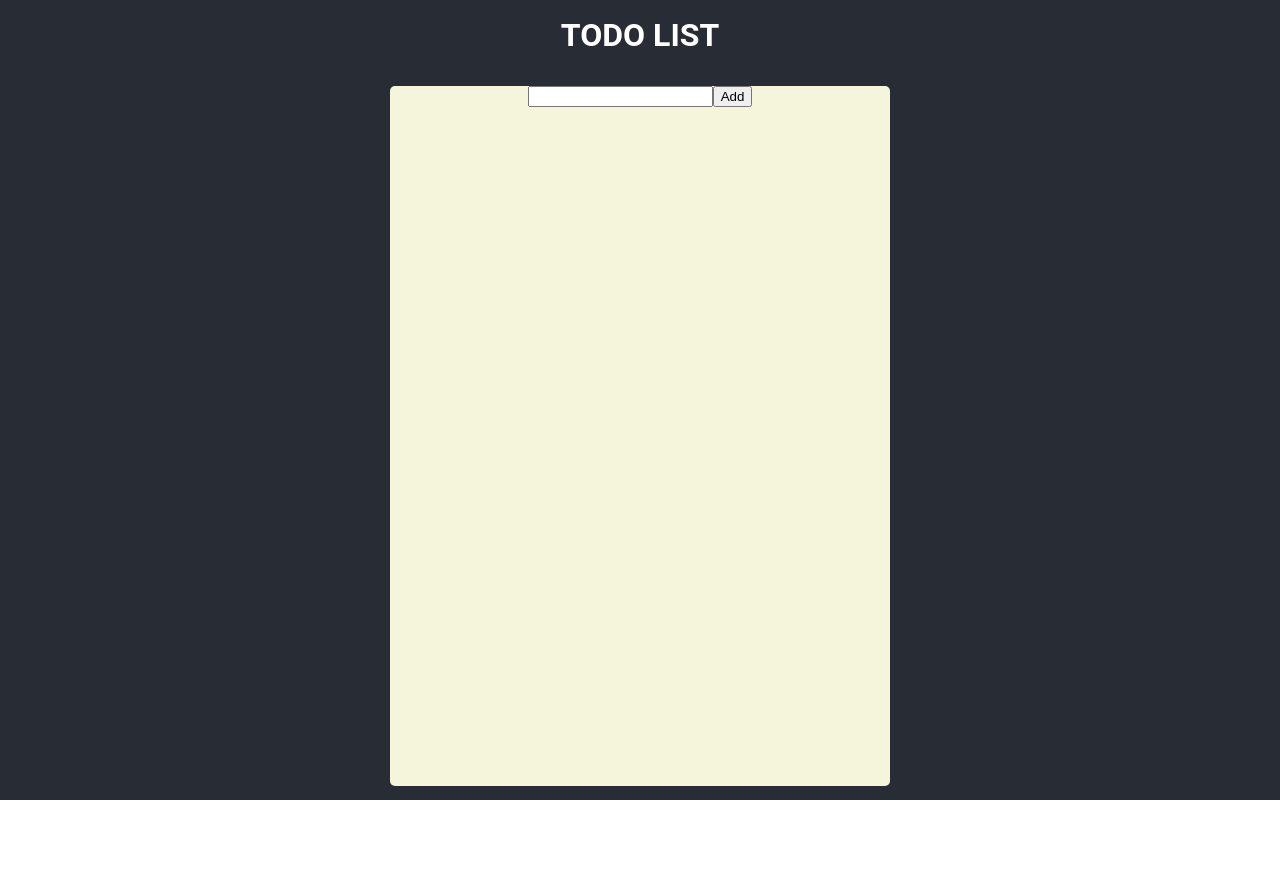
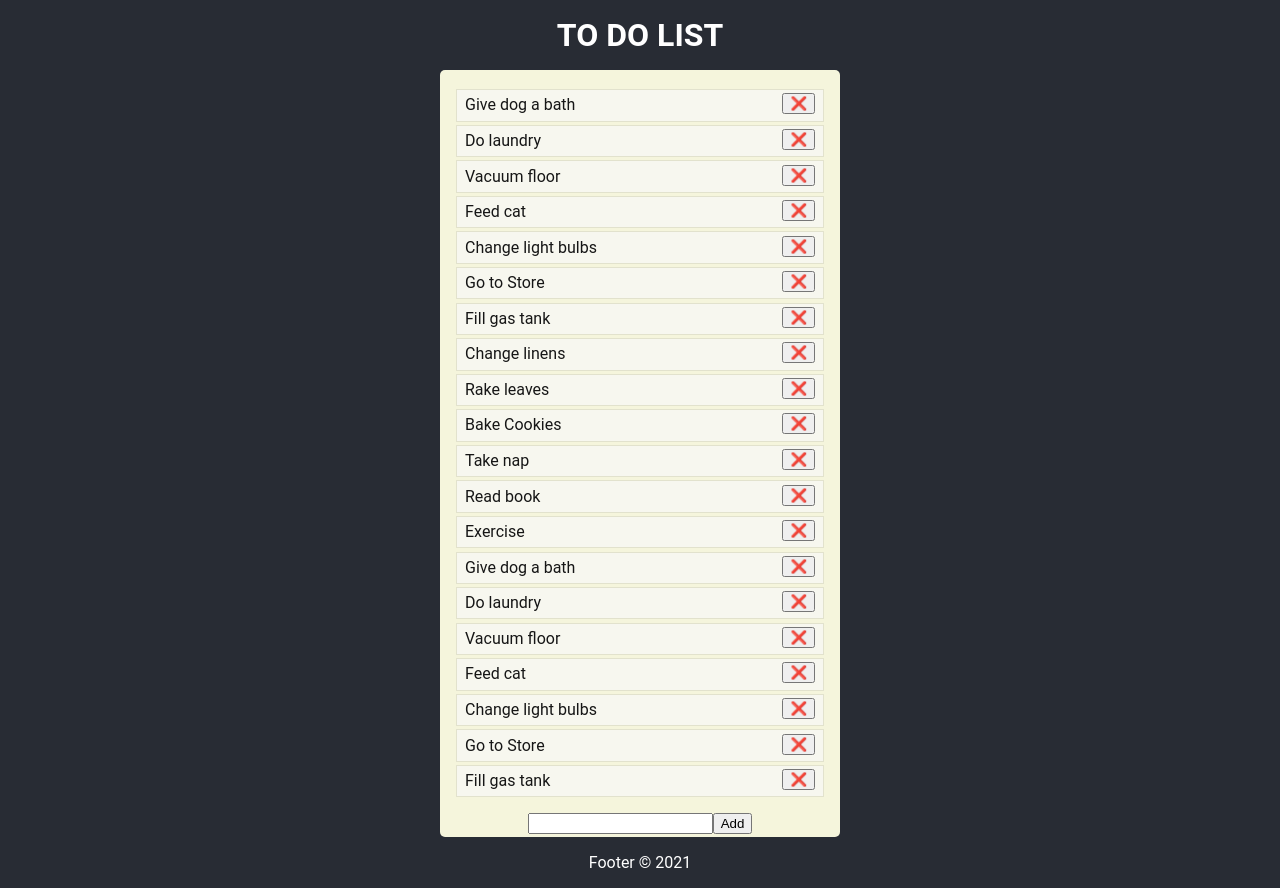
Before and after one commit to rizzok/react-sandbox, a React (Create React App) app: page / in a window 1280 px wide. Before the commit the page ends 800 px from the top, so only its background shows below. Built offline with nearby package versions, Linux system fonts and the light colour scheme.

Commit message:
todoList add data and style

```diff
--- a/src/components/App.jsx
+++ b/src/components/App.jsx
@@ -1,4 +1,5 @@
 import '../sass/App.scss';
+import Footer from './Footer';
 import Header from './Header';
 import TodoList from './TodoList';
 
@@ -7,6 +8,7 @@ function App() {
     <>
       <Header />
       <TodoList />
+      <Footer />
     </>
   );
 }
--- /dev/null
+++ b/src/components/Footer.jsx
@@ -0,0 +1,11 @@
+import React from 'react';
+
+function Footer() {
+  return (
+    <div className="footer">
+      <p>Footer © 2021</p>
+    </div>
+  );
+}
+
+export default Footer;
--- a/src/components/Header.jsx
+++ b/src/components/Header.jsx
@@ -4,7 +4,7 @@ import '../sass/Header.scss';
 function Header() {
   return (
     <div className="header">
-      <h1 className="title">TODO LIST</h1>
+      <h1 className="title">TO DO LIST</h1>
     </div>
   );
 }
--- a/src/components/TodoList.jsx
+++ b/src/components/TodoList.jsx
@@ -1,25 +1,45 @@
 import React, { useState } from 'react';
 import '../sass/TodoList.scss';
+import data from '../datas/data.json';
 
 function TodoList() {
-  const [todoList, setTodoList] = useState([]);
+  const [todoList, setTodoList] = useState(data);
   const [todo, setTodo] = useState('');
 
   const handleSubmit = (e) => {
     e.preventDefault();
-    setTodoList([...todoList, todo]);
-    setTodo('');
+    todo && setTodoList([...todoList, todo]);
+  };
+
+  const handleDelTodo = (e) => {
+    console.log(e);
   };
 
   return (
     <div className="todolist">
-      <ul>{todoList && todoList.map((todo) => <li>{todo}</li>)}</ul>
+      <ul>
+        {todoList &&
+          todoList.map((todo, index) => (
+            <li key={index} data-index={index} onSubmit={handleDelTodo}>
+              {todo.task}
+              <button type="submit" className="del-todo">
+                ❌
+              </button>
+            </li>
+          ))}
+      </ul>
 
       <form onSubmit={handleSubmit}>
         <input
           type="text"
-          value={todo}
-          onChange={(e) => setTodo(e.target.value)}
+          value={todo.task}
+          onChange={(e) =>
+            setTodo({
+              id: todoList.length + 1,
+              task: e.target.value,
+              done: false,
+            })
+          }
         />
         <input type="submit" value="Add" />
       </form>
--- /dev/null
+++ b/src/datas/data.json
@@ -0,0 +1,81 @@
+[{
+  "id": 1,
+  "task": "Give dog a bath",
+  "done": true
+}, {
+  "id": 2,
+  "task": "Do laundry",
+  "done": true
+}, {
+  "id": 3,
+  "task": "Vacuum floor",
+  "done": false
+}, {
+  "id": 4,
+  "task": "Feed cat",
+  "done": true
+}, {
+  "id": 5,
+  "task": "Change light bulbs",
+  "done": false
+}, {
+  "id": 6,
+  "task": "Go to Store",
+  "done": true
+}, {
+  "id": 7,
+  "task": "Fill gas tank",
+  "done": true
+}, {
+  "id": 8,
+  "task": "Change linens",
+  "done": false
+}, {
+  "id": 9,
+  "task": "Rake leaves",
+  "done": true
+}, {
+  "id": 10,
+  "task": "Bake Cookies",
+  "done": false
+}, {
+  "id": 11,
+  "task": "Take nap",
+  "done": true
+}, {
+  "id": 12,
+  "task": "Read book",
+  "done": true
+}, {
+  "id": 13,
+  "task": "Exercise",
+  "done": false
+}, {
+  "id": 14,
+  "task": "Give dog a bath",
+  "done": false
+}, {
+  "id": 15,
+  "task": "Do laundry",
+  "done": false
+}, {
+  "id": 16,
+  "task": "Vacuum floor",
+  "done": false
+}, {
+  "id": 17,
+  "task": "Feed cat",
+  "done": true
+}, {
+  "id": 18,
+  "task": "Change light bulbs",
+  "done": false
+}, {
+  "id": 19,
+  "task": "Go to Store",
+  "done": false
+}, {
+  "id": 20,
+  "task": "Fill gas tank",
+  "done": false
+}]
--- a/src/sass/App.scss
+++ b/src/sass/App.scss
@@ -1,6 +1,5 @@
 #root {
   text-align: center;
-  background-color: #282c34;
   min-height: 100vh;
   color: white;
 }
--- a/src/sass/TodoList.scss
+++ b/src/sass/TodoList.scss
@@ -1,13 +1,29 @@
 .todolist {
-  height: 700px;
-  width: 500px;
+  max-width: 400px;
   margin: auto;
-  background-color: beige;
+  padding: 0.2rem 0;
+  background-color: #f5f5dc;
   color: #161616;
   border-radius: 5px;
+
+  ul {
+    list-style-type: none;
+    text-align: left;
+    padding: 0 1rem;
+
+    li {
+      margin: 0.2rem 0;
+      padding: 0.2rem 0.5rem;
+      border: 1px solid #e2e2cd;
+      background-color: #f7f7ef;
+      overflow: hidden;
+      line-height: 1.5rem;
+    }
+  }
 }
 
-.add {
+.del-todo {
+  float: right;
 }
 
 .add:hover {
--- a/src/sass/index.scss
+++ b/src/sass/index.scss
@@ -1,5 +1,14 @@
+html {
+  font-family: 'Roboto', sans-serif;
+  font-size: 16px;
+}
+
+html,
 body {
   margin: 0;
   padding: 0;
-  font-family: 'Roboto', sans-serif;
 }
+
+body {
+  background-color: #282c34;
+}
```
